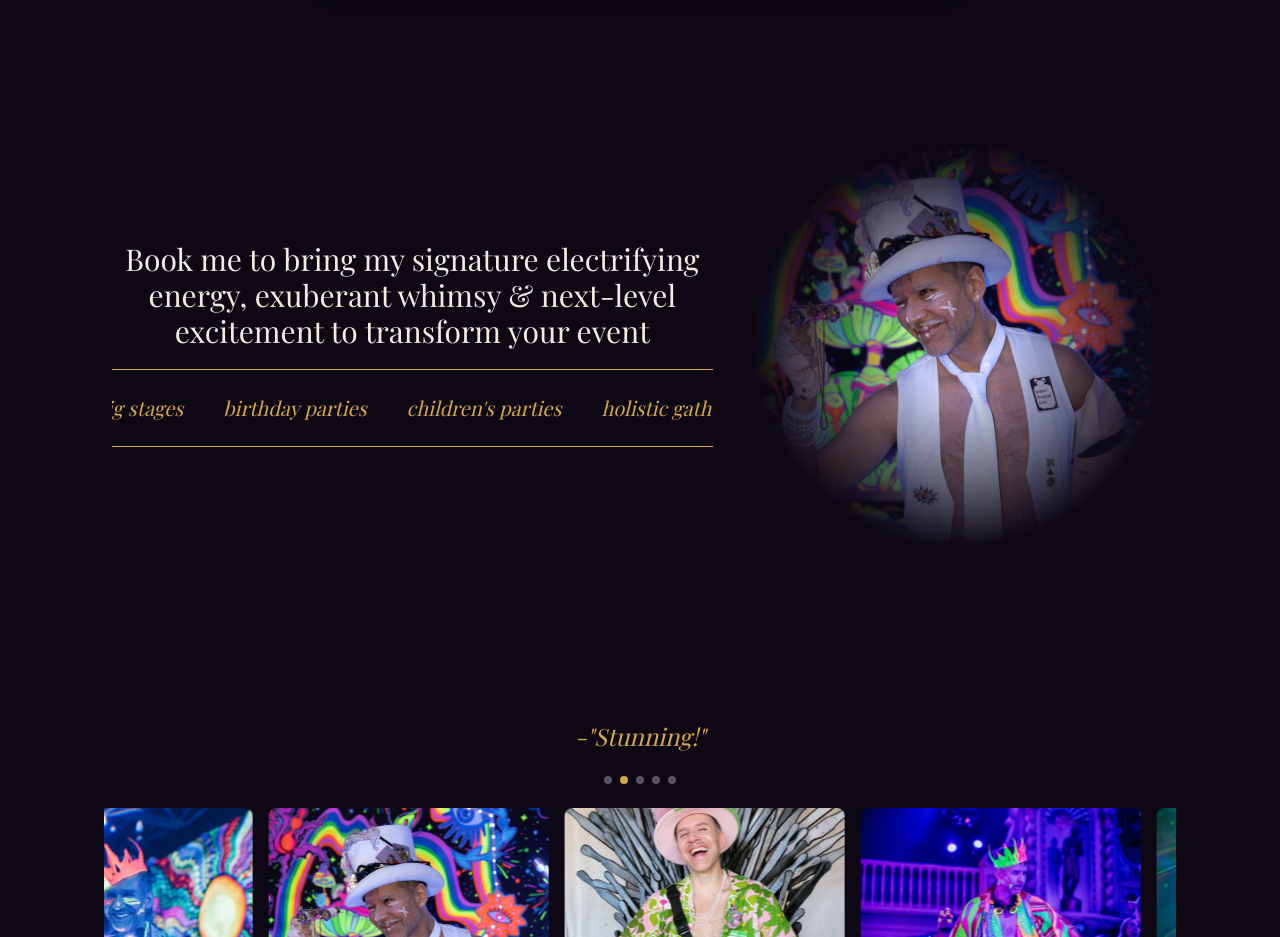
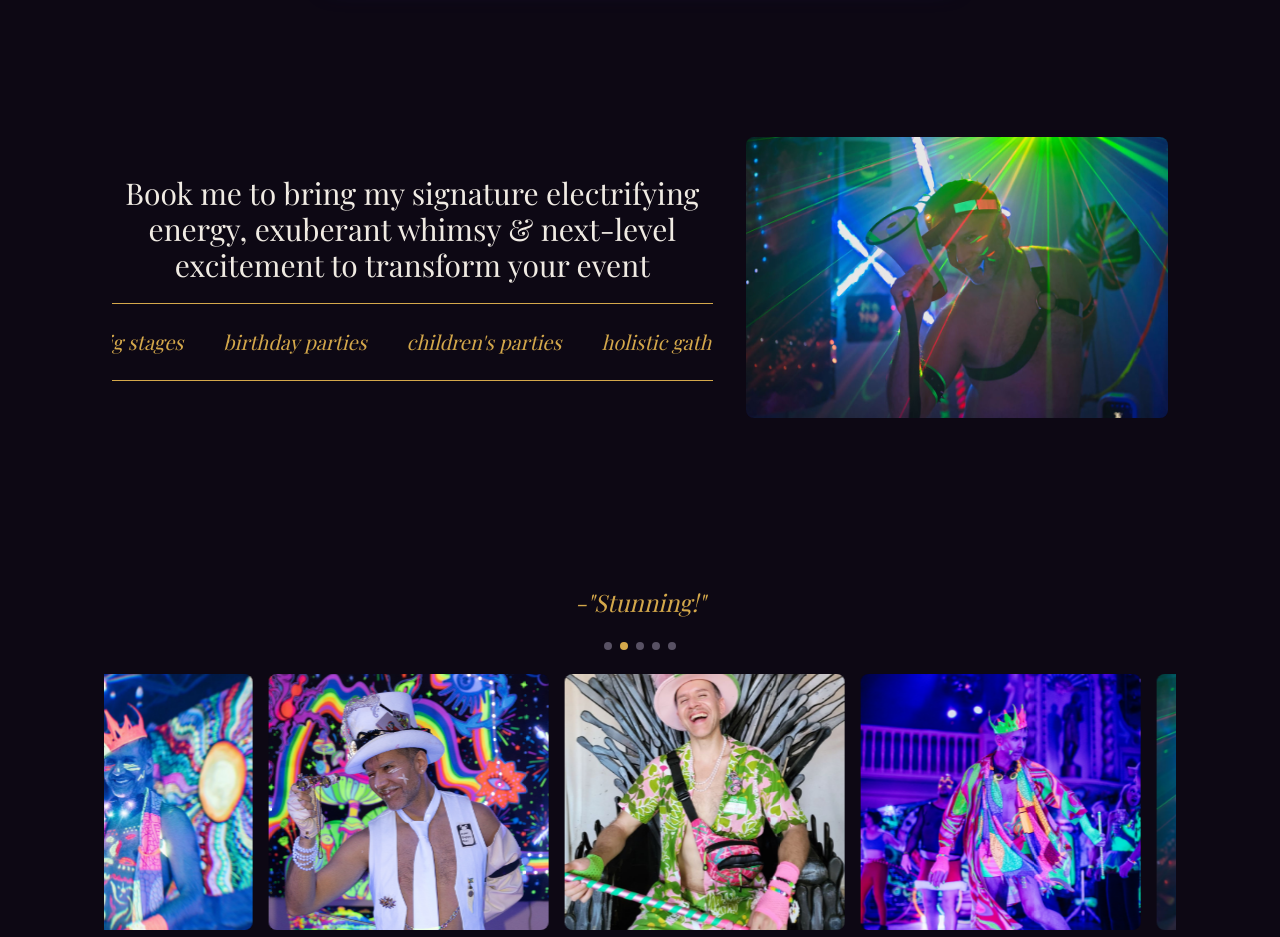
Before and after one commit to Crklemz/jdd, a Next.js app: page / in a window 1280 px wide. Shown: the part 2080-3017 px from the top of the page. Built offline with nearby package versions, Linux system fonts and the light colour scheme; a web font is replaced by a local one.

Commit message:
style: change and adjust image event types section

```diff
--- a/app/page.tsx
+++ b/app/page.tsx
@@ -125,12 +125,12 @@ export default function HomePage() {
             className="w-px shrink-0 bg-border"
             aria-hidden
           />
-          <div className="image-radial-fade w-2/5 shrink-0 overflow-hidden">
+          <div className="w-2/5 shrink-0 overflow-hidden">
             {/* eslint-disable-next-line @next/next/no-img-element */}
             <img
-              src={`${LANDING}/1.jpg`}
+              src={`${LANDING}/4.jpeg`}
               alt={sectionImageAlts.eventTypes}
-              className="h-auto w-full object-contain"
+              className="h-auto w-full rounded-lg object-contain"
             />
           </div>
         </div>
```
